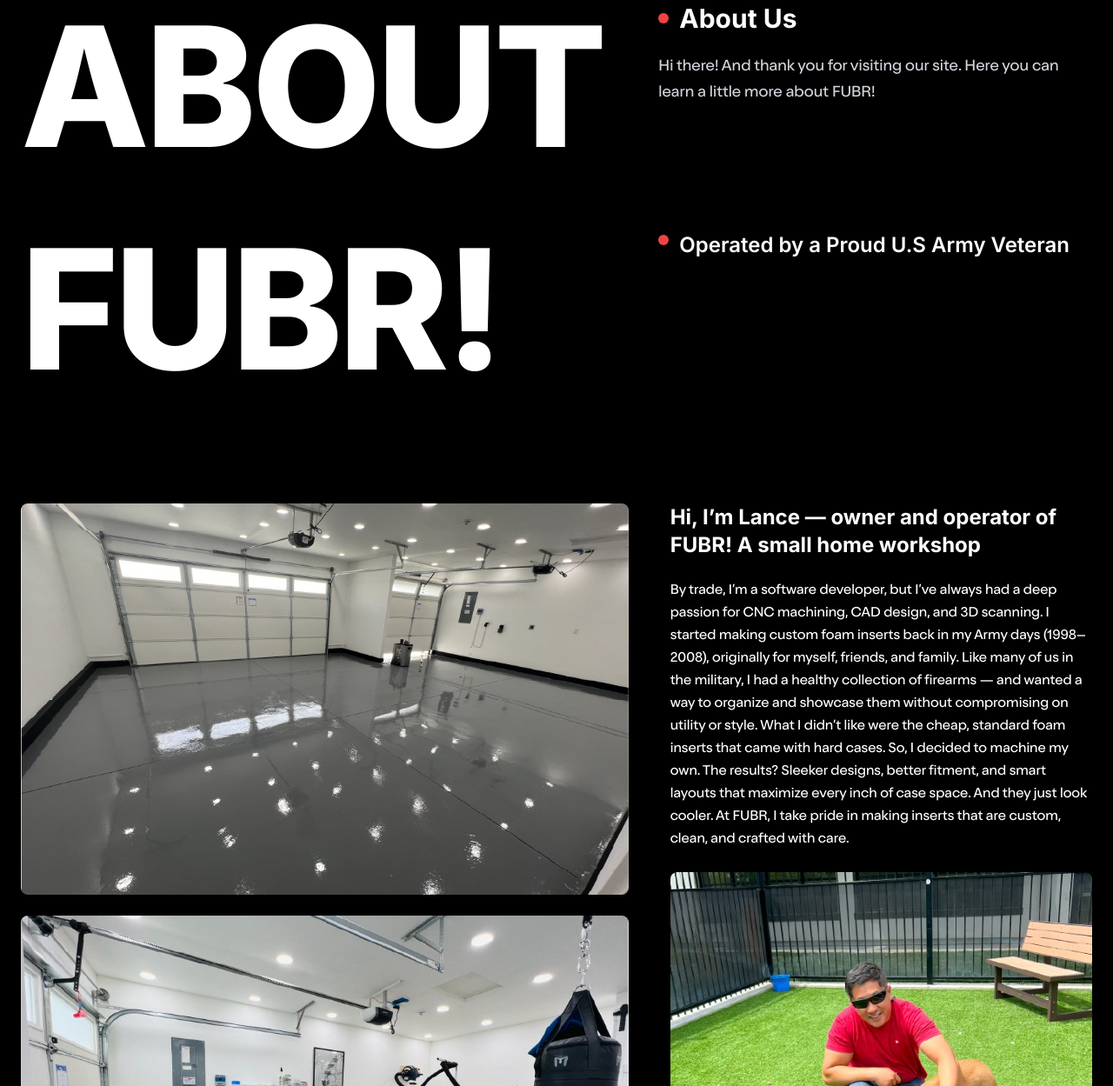
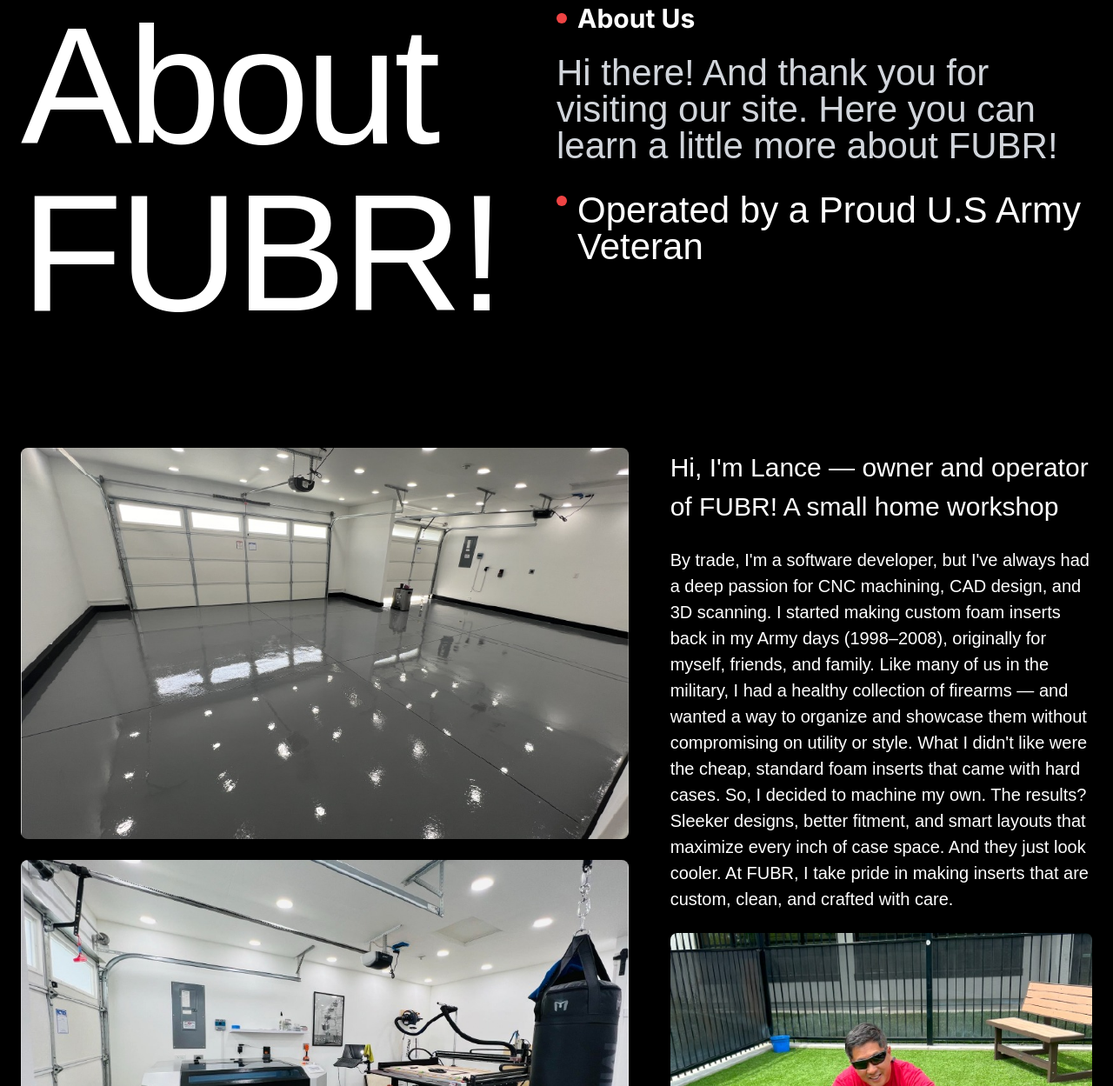
Before and after one commit to technicalheist/fubr, a plain HTML site: page about_us.html in a window 1280 px wide. Shown: the part 364-1613 px from the top of the page at 87% size. Drawn offline with nearby package versions, Linux system fonts and the light colour scheme; a web font is replaced by a local one.

Commit message:
Update font styles and spacing in About Us section for improved readability

```diff
--- a/about_us.html
+++ b/about_us.html
@@ -94,19 +94,20 @@
                         <!-- About aligned with right side About Us title -->
                         <div class="flex items-center">
                             <h2
-                                class="text-7xl md:text-8xl lg:text-9xl xl:text-[12rem] font-black uppercase tracking-tight text-white leading-none">
+                                class="text-7xl md:text-8xl lg:text-9xl xl:text-[12rem] font-medium tracking-tight text-white leading-none font-oldschool">
                                 About</h2>
                         </div>
 
                         <!-- FUBR aligned with right side veteran bullet -->
-                        <div class="flex items-start mt-8 lg:mt-16">
+                        <div class="flex items-start mt-4 lg:mt-0">
                             <h1
-                                class="text-7xl md:text-8xl lg:text-9xl xl:text-[12rem] font-black uppercase tracking-tight text-white leading-none">
+                                class="text-7xl md:text-8xl lg:text-9xl xl:text-[12rem] font-medium tracking-tight text-white leading-none font-oldschool">
                                 FUBR!
                             </h1>
                         </div>
                     </div>
                 </div>
+
 
                 <!-- Right Side - About Us Content -->
                 <div class="flex-1 max-w-2xl">
@@ -118,7 +119,7 @@
                                     <div class="w-3 h-3 bg-red-500 rounded-full flex-shrink-0"></div>
                                     <h3 class="text-2xl md:text-3xl font-bold text-white">About Us</h3>
                                 </div>
-                                <p class="text-lg text-gray-300 leading-relaxed">
+                                <p class="text-gray-300 font-oldschool font-medium text-[42px] leading-none">
                                     Hi there! And thank you for visiting our site. Here you can learn a little more
                                     about FUBR!
                                 </p>
@@ -126,9 +127,9 @@
                         </div>
 
                         <!-- Bullet Point Section - aligned with "FUBR!" -->
-                        <div class="flex items-start gap-3 mt-8 lg:mt-36">
+                        <div class="flex items-start gap-3 mt-4 lg:mt-8">
                             <div class="w-3 h-3 bg-red-500 rounded-full flex-shrink-0 mt-1"></div>
-                            <h4 class="text-xl md:text-2xl font-semibold text-white">
+                            <h4 class="text-white font-oldschool font-medium text-[42px] leading-none">
                                 Operated by a Proud U.S Army Veteran
                             </h4>
                         </div>
@@ -171,14 +172,14 @@
                 <div class="col-span-12 lg:col-span-5">
                     <div class="space-y-6">
                         <!-- Title -->
-                        <h2 class="text-2xl font-bold text-white">
-                            Hi, I’m Lance — owner and operator of FUBR!
+                        <h2 class="text-white font-oldschool font-medium text-[30px]">
+                            Hi, I'm Lance — owner and operator of FUBR!
                             A small home workshop
                         </h2>
 
                         <!-- Description Text -->
-                        <p class="text-white leading-relaxed">
-                            By trade, I’m a software developer, but I’ve always
+                        <p class="text-white font-oldschool font-thin text-[20px]">
+                            By trade, I'm a software developer, but I've always
                             had a deep passion for CNC machining, CAD
                             design, and 3D scanning.
                             I started making custom foam inserts back in my
@@ -187,7 +188,7 @@
                             healthy collection of firearms — and wanted a way
                             to organize and showcase them without
                             compromising on utility or style.
-                            What I didn’t like were the cheap, standard foam
+                            What I didn't like were the cheap, standard foam
                             inserts that came with hard cases. So, I decided to
                             machine my own.
                             The results? Sleeker designs, better fitment, and
@@ -299,7 +300,8 @@
                         <span>|</span>
                         <span>All Rights Reserved</span>
                     </div>
-                </div>            </div>
+                </div>
+            </div>
         </div>
     </footer>
 
```
